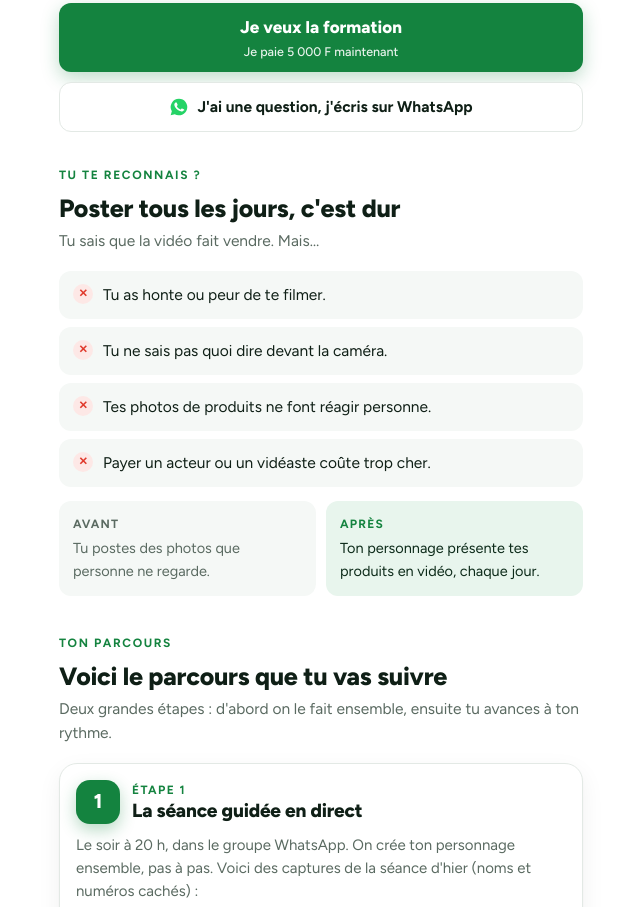
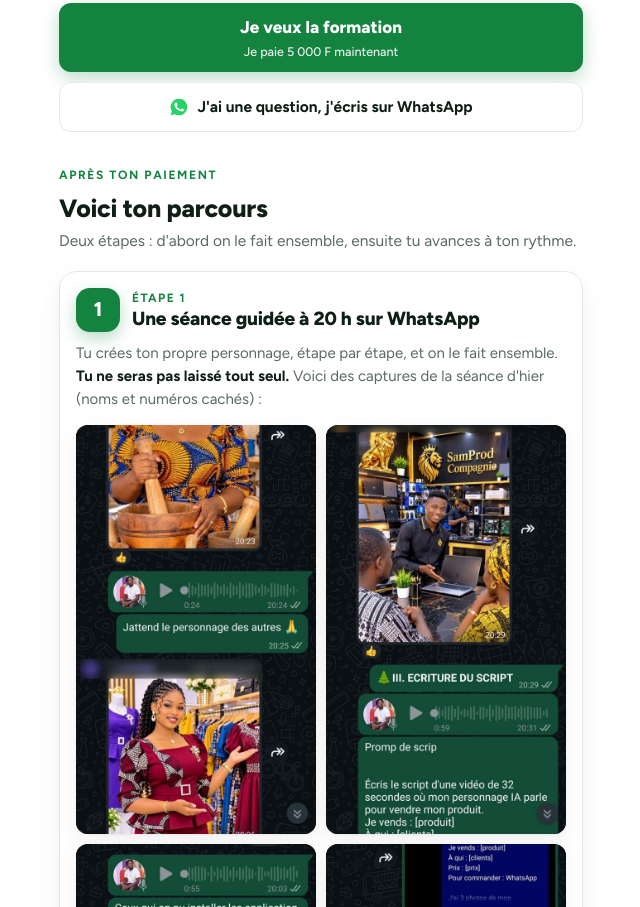
Before and after one commit to abacetiendrebeogo3-bot/personnage-ia, a plain HTML site: page index.html in a window 1280 px wide. Shown: the part 639-1546 px from the top of the page, without its empty margins (319-959 px from the left). Drawn offline with Linux system fonts and the light colour scheme.

Commit message:
Après la vidéo : parcours après paiement (séance guidée, vidéos) + boutons de paiement
Co-Authored-By: Claude Opus 5.5 <noreply@anthropic.com>
Claude-Session: https://claude.ai/code/session_0186WRKbNR72bAMtP8inP2MF

```diff
--- a/index.html
+++ b/index.html
@@ -183,6 +183,10 @@ h3{font-size:19px;font-weight:800}
 #locked.open>section:nth-of-type(1){animation-delay:.05s}
 #locked.open>section:nth-of-type(2){animation-delay:.35s}
 @keyframes secin{from{opacity:0;transform:translateY(24px)}to{opacity:1;transform:none}}
+.mini-cta{margin-top:14px}
+#locked{scroll-margin-top:60px}
+.mini-cta .btn{min-height:50px;font-size:16px}
+.sd b{color:var(--ink)}
 </style>
 <!-- Meta Pixel -->
 <script>
@@ -226,30 +230,14 @@ fbq('track','PageView');
   </div>
 
   <div id="locked" hidden>
-  <section class="reveal">
-    <div class="kicker">Tu te reconnais ?</div>
-    <h2>Poster tous les jours, c'est dur</h2>
-    <p class="lead">Tu sais que la vidéo fait vendre. Mais…</p>
-    <ul class="pains">
-      <li>Tu as honte ou peur de te filmer.</li>
-      <li>Tu ne sais pas quoi dire devant la caméra.</li>
-      <li>Tes photos de produits ne font réagir personne.</li>
-      <li>Payer un acteur ou un vidéaste coûte trop cher.</li>
-    </ul>
-    <div class="ba">
-      <div class="av"><b>Avant</b>Tu postes des photos que personne ne regarde.</div>
-      <div class="ap"><b>Après</b>Ton personnage présente tes produits en vidéo, chaque jour.</div>
-    </div>
-  </section>
-
   <section class="reveal" id="parcours-formation">
-    <div class="kicker">Ton parcours</div>
-    <h2>Voici le parcours que tu vas suivre</h2>
-    <p class="lead">Deux grandes étapes : d'abord on le fait ensemble, ensuite tu avances à ton rythme.</p>
+    <div class="kicker">Après ton paiement</div>
+    <h2>Voici ton parcours</h2>
+    <p class="lead">Deux étapes : d'abord on le fait ensemble, ensuite tu avances à ton rythme.</p>
 
     <div class="stage">
-      <div class="stage-h"><span class="sn">1</span><div><div class="st">Étape 1</div><h3>La séance guidée en direct</h3></div></div>
-      <p class="sd">Le soir à 20 h, dans le groupe WhatsApp. On crée ton personnage ensemble, pas à pas. Voici des captures de la séance d'hier (noms et numéros cachés) :</p>
+      <div class="stage-h"><span class="sn">1</span><div><div class="st">Étape 1</div><h3>Une séance guidée à 20 h sur WhatsApp</h3></div></div>
+      <p class="sd">Tu crées ton propre personnage, étape par étape, et on le fait ensemble. <b>Tu ne seras pas laissé tout seul.</b> Voici des captures de la séance d'hier (noms et numéros cachés) :</p>
       <div class="shots">
       <a class="shot" href="seance1.jpg" target="_blank"><img src="seance1.jpg" alt="Personnages IA créés par les élèves" loading="lazy"></a>
       <a class="shot" href="seance2.jpg" target="_blank"><img src="seance2.jpg" alt="Personnage IA d'un élève dans sa boutique" loading="lazy"></a>
@@ -259,6 +247,7 @@ fbq('track','PageView');
       <a class="shot" href="seance6.jpg" target="_blank"><img src="seance6.jpg" alt="Le prompt du personnage" loading="lazy"></a>
     </div>
       <p class="hint">Appuie sur une capture pour l'agrandir.</p>
+      <div class="mini-cta"><a class="btn" href="#" data-pay>Je réserve ma place · 5 000 F</a></div>
     </div>
 
     <div class="stage-link" aria-hidden="true"></div>
@@ -279,6 +268,7 @@ fbq('track','PageView');
         <div class="lock"><i class="num">4</i><div><b>Le faire bouger et parler</b><span>De vraies vidéos à partir de tes photos</span></div><svg viewBox="0 0 24 24" fill="none" stroke="currentColor" stroke-width="2" stroke-linecap="round" stroke-linejoin="round" aria-hidden="true"><rect x="5" y="11" width="14" height="10" rx="2"/><path d="M8 11V7a4 4 0 0 1 8 0v4"/></svg></div>
         <div class="lock"><i class="num">5</i><div><b>Monter comme un pro</b><span>Sous-titres, musique, transitions</span></div><svg viewBox="0 0 24 24" fill="none" stroke="currentColor" stroke-width="2" stroke-linecap="round" stroke-linejoin="round" aria-hidden="true"><rect x="5" y="11" width="14" height="10" rx="2"/><path d="M8 11V7a4 4 0 0 1 8 0v4"/></svg></div>
       </div>
+      <div class="mini-cta"><a class="btn" href="#" data-pay>Je débloque les 5 vidéos · 5 000 F</a></div>
     </div>
   </section>
 
@@ -317,20 +307,6 @@ fbq('track','PageView');
       <li>Tu as seulement un téléphone.</li>
       <li>Tu veux une méthode simple, sans te casser la tête.</li>
     </ul>
-  </section>
-
-  <section class="reveal" id="parcours">
-    <div class="kicker">Comment ça se passe</div>
-    <h2>Ton parcours, étape par étape</h2>
-    <p class="lead">Simple et clair, du paiement jusqu'à ton personnage.</p>
-    <ol class="path">
-      <li><i>1</i><div><b>Tu paies 5 000 F</b><span>Par Mobile Money, en quelques secondes.</span></div></li>
-      <li><i>2</i><div><b>Tu m'écris sur WhatsApp</b><span>Je t'ajoute au groupe des élèves.</span></div></li>
-      <li class="hl"><i>3</i><div><b>La séance guidée, le soir à 20 h</b><span>En direct dans le groupe. On crée ton personnage ensemble, pas à pas.</span></div></li>
-      <li><i>4</i><div><b>Tu reçois les 5 vidéos de la formation</b><span>Pour revoir chaque étape quand tu veux. Elles sont à toi, à vie.</span></div></li>
-      <li><i>5</i><div><b>Tu reçois les supports</b><span>Le pack de prompts prêts à copier-coller.</span></div></li>
-      <li><i>6</i><div><b>Tu restes dans la communauté</b><span>Le groupe WhatsApp des élèves : questions, entraide, partage de vos créations.</span></div></li>
-    </ol>
   </section>
 
   <section class="reveal">
```
